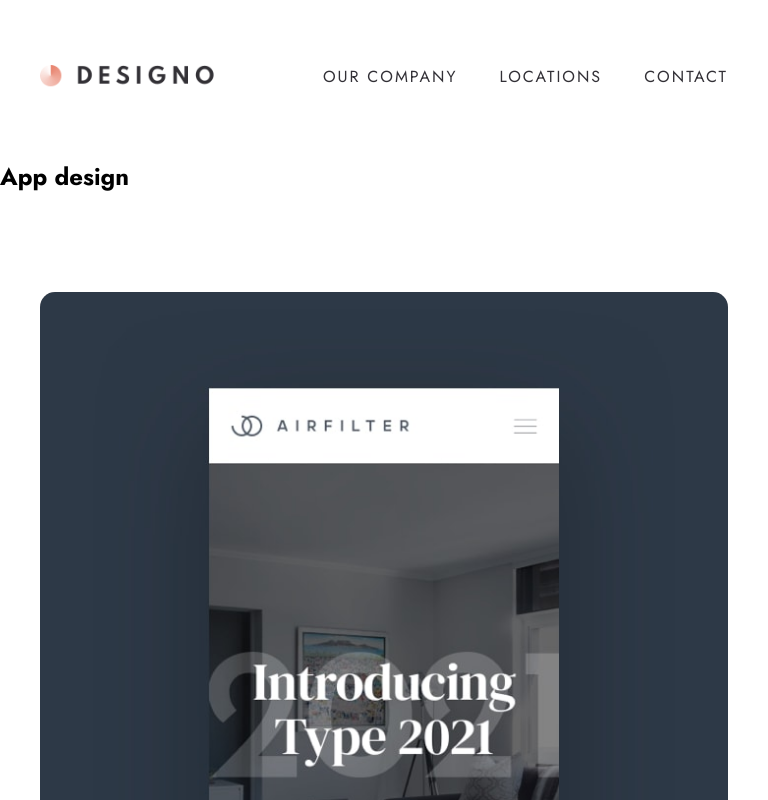
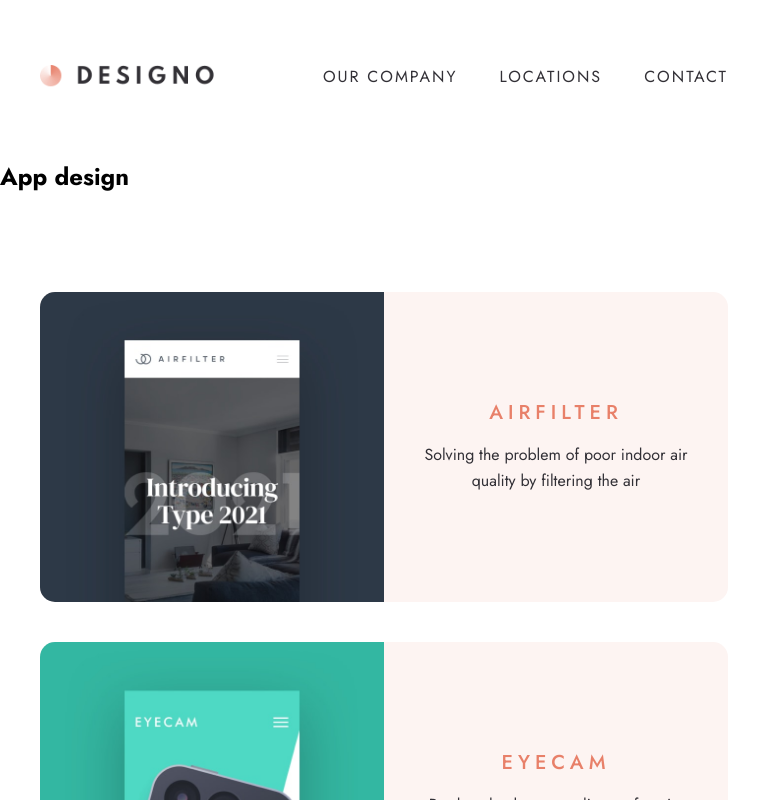
Before and after one commit to Yasmine10/designo-multi-page-website, a React (Vite) app: page /services/app-design in a window 768 px wide. Shown: the top 800 px of the page. Built offline with nearby package versions, Linux system fonts and the light colour scheme.

Commit message:
made project component responsive

```diff
--- a/src/sass/components/_project.scss
+++ b/src/sass/components/_project.scss
@@ -7,7 +7,17 @@
     overflow: hidden;
 
     &__img-container {
+        max-height: pxToRem(320);
 
+        overflow: hidden;
+
+        > img {
+            width: 100%;
+            height: 100%;
+
+            object-fit: cover;
+            object-position: top;
+        }
     }
 
     &__content {
@@ -23,4 +33,17 @@
     &__text {
         color: $clr-secondary-900;
     }
+
+    @media (min-width: 48em) and (max-width: 74.9375em) {
+        display: grid;
+        grid-template-columns: repeat(2, 1fr);
+
+        &__img-container {
+            max-height: pxToRem(310);
+        }
+
+        &__content {
+            align-self: center;
+        }
+    }
 }
--- a/src/sass/pages/_service.scss
+++ b/src/sass/pages/_service.scss
@@ -11,10 +11,6 @@
         gap: pxToRem(40);
     }
 
-    &__item {
-
-    }
-
     @include breakpoint('desktop') {
         &__list {
             grid-template-columns: repeat(3, 1fr);
```
